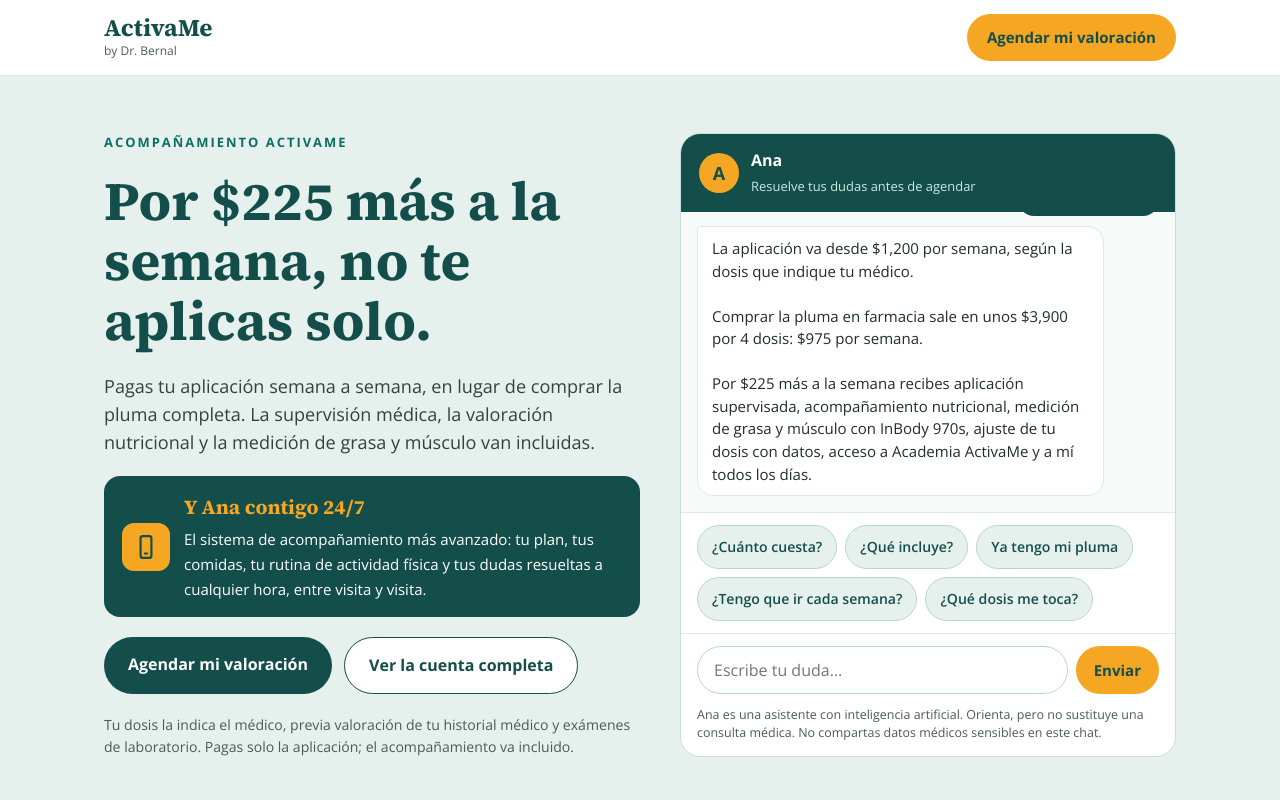
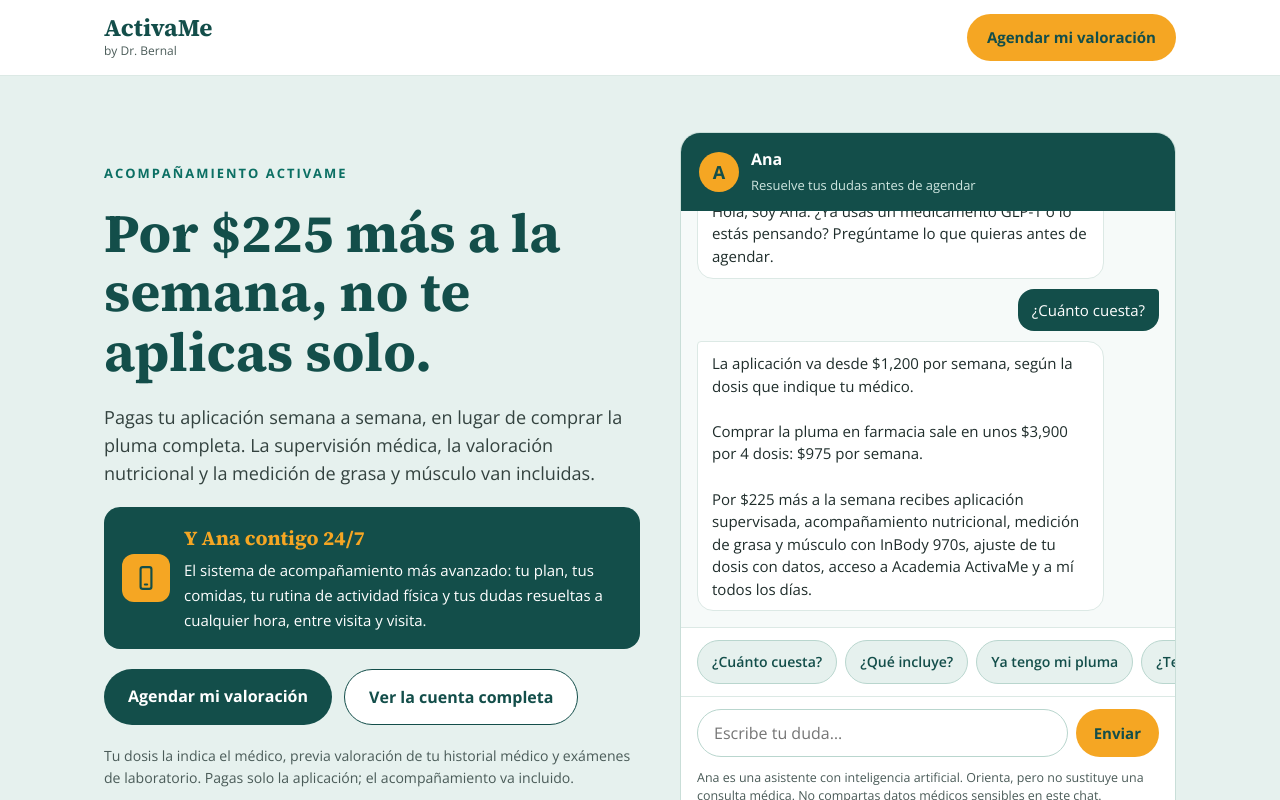
Before and after one commit to drbernalv-activame/landing-consulta, a plain HTML site: page programa/index.html in a window 1280 px wide. Both pictures are taken after a click on the button "¿Cuánto cuesta?". Shown: the top 800 px of the page. Drawn offline with nearby package versions, Linux system fonts and the light colour scheme; no server answers.

Commit message:
Chat de Ana: botones rápidos en una fila tras la primera pregunta
En celular los cinco botones ocupaban casi toda la tarjeta y tapaban la
respuesta. Después de la primera pregunta pasan a una fila deslizable y la
conversación gana altura.

Co-Authored-By: Claude Fable 5.2 <noreply@anthropic.com>
Claude-Session: https://claude.ai/code/session_011TLHW5WEngCcuLzGeEkBkv

```diff
--- a/programa/index.html
+++ b/programa/index.html
@@ -120,6 +120,12 @@ a:focus-visible,button:focus-visible,input:focus-visible{outline:3px solid var(-
 .chat-rapidas{padding:12px 16px;display:flex;flex-wrap:wrap;gap:8px;border-top:1px solid var(--linea)}
 .chat-rapidas button{background:var(--menta);color:var(--verde);border:1px solid var(--linea-2);border-radius:999px;padding:11px 14px;font-size:.88rem;font-weight:600;min-height:44px}
 .chat-rapidas button:hover{background:#D8EAE5}
+/* Después de la primera pregunta los botones pasan a una sola fila
+   deslizable, para dejarle el espacio a la conversación. */
+.chat.en-curso .chat-rapidas{flex-wrap:nowrap;overflow-x:auto;scrollbar-width:none;-webkit-overflow-scrolling:touch}
+.chat.en-curso .chat-rapidas::-webkit-scrollbar{display:none}
+.chat.en-curso .chat-rapidas button{flex:0 0 auto;white-space:nowrap}
+.chat.en-curso .chat-log{height:min(420px,52vh)}
 .chat-form{display:flex;gap:8px;padding:12px 16px;border-top:1px solid var(--linea)}
 .chat-form input{flex:1;min-width:0;border:1px solid var(--linea-2);border-radius:999px;padding:12px 16px;font-size:1rem}
 .chat-form button{background:var(--ambar);color:var(--verde);border:none;border-radius:999px;padding:12px 18px;font-weight:700;font-size:.94rem;min-height:44px}
@@ -485,6 +491,7 @@ function trackCta(location){
   function preguntar(texto, clave){
     texto = (texto || '').trim();
     if(!texto || ocupada) return;
+    document.getElementById('chatAna').classList.add('en-curso');
     burbuja(texto, 'user');
     historial.push({ role: 'user', content: texto });
     bloquear(true);
```
